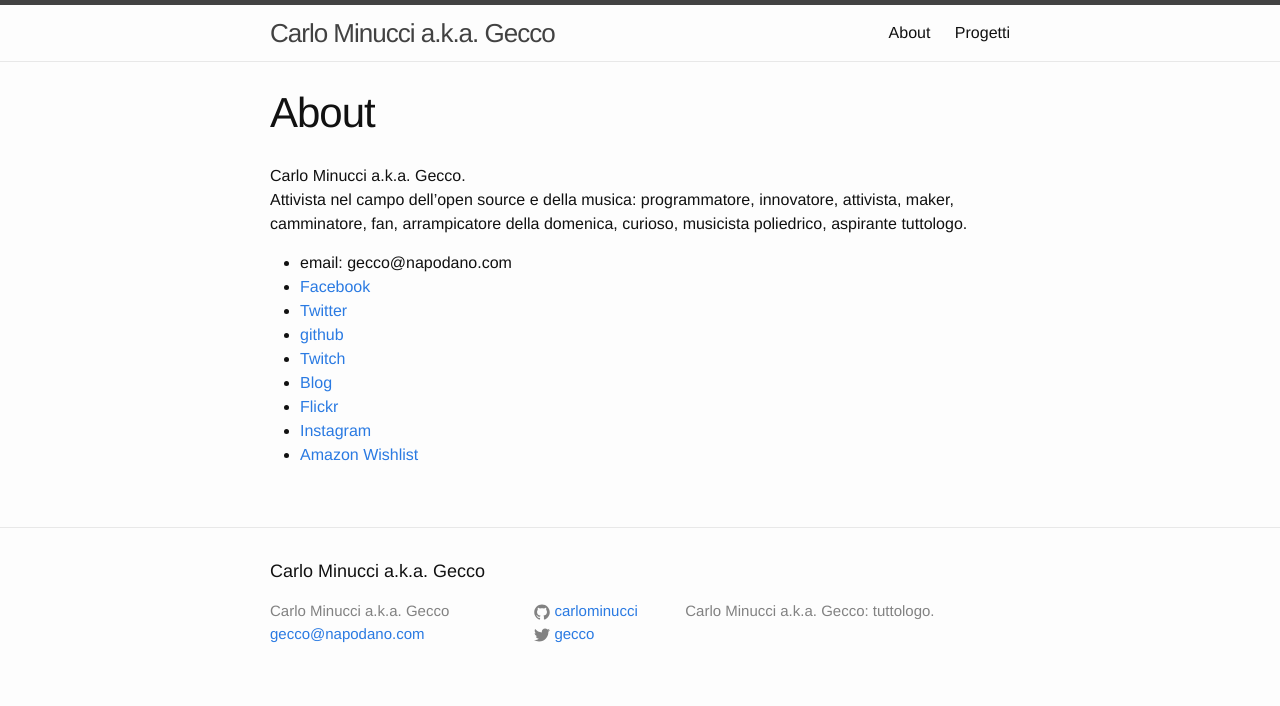
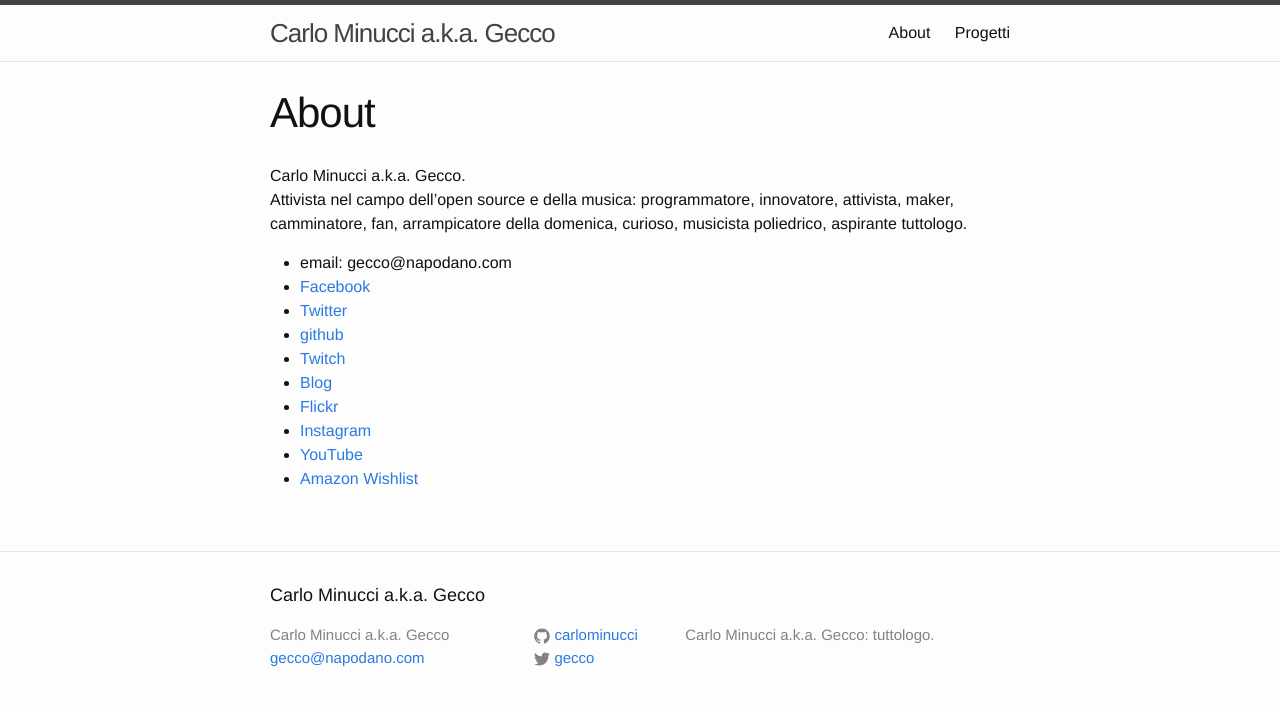
Before and after one commit to carlominucci/carlominucci.github.io, a Jekyll site: the page built from about.md, in a window 1280 px wide. Shown: the top 706 px of the page. Built offline with Jekyll 4.4.1, drawn with Linux system fonts in a browser that asks for light colours.

Commit message:
aggiunta una dimenticanza

```diff
--- a/about.md
+++ b/about.md
@@ -15,4 +15,5 @@ Attivista nel campo dell'open source e della musica: programmatore, innovatore,
 * [Blog](https://minucci.net/blog)
 * [Flickr](https://www.flickr.com/photos/gecco/)
 * [Instagram](https://www.instagram.com/carlo.minucci/)
+* [YouTube](https://www.youtube.com/channel/UC7YSDwD126sBVstjovjScLw)
 * [Amazon Wishlist](https://www.amazon.it/hz/wishlist/ls/1QLH9JFTM9BGM?&sort=default)
```
